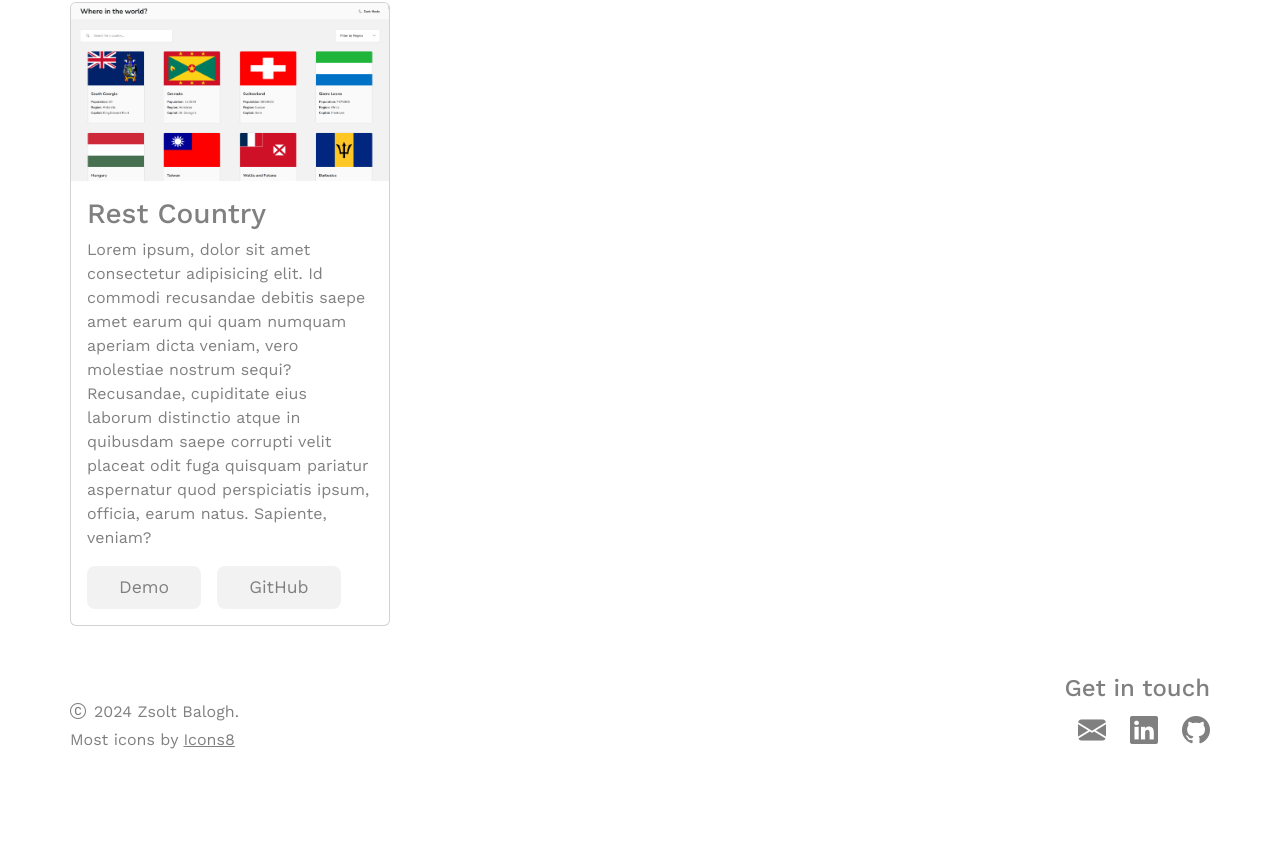
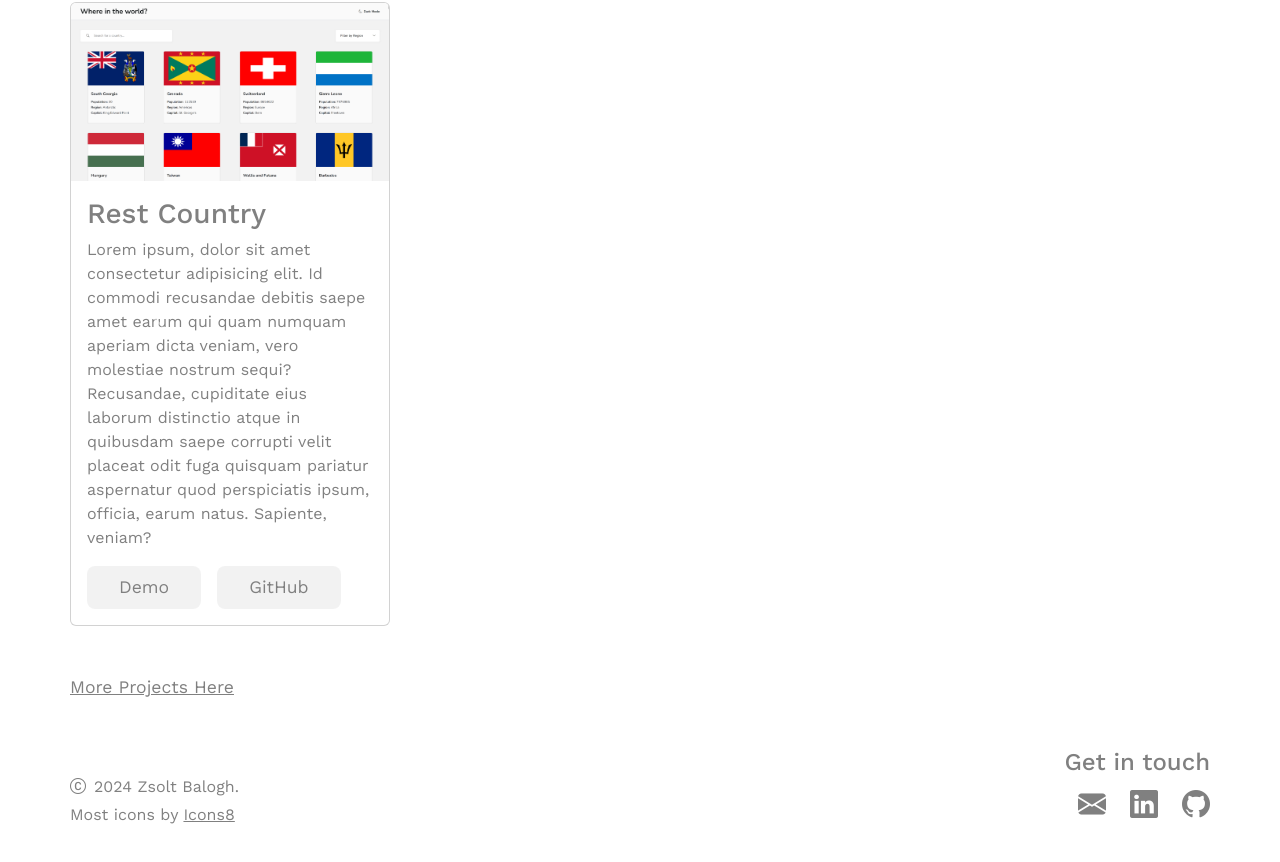
Before and after one commit to zsolt270/Portfolio, a React (Vite) app: page / in a window 1280 px wide. Shown: the part 932-1794 px from the top of the page. Before the commit the page ends 1732 px from the top, so only its background shows below. Built offline with nearby package versions, Linux system fonts and the light colour scheme.

Commit message:
carasoul

```diff
--- a/src/components/sections/ProjectsSection.tsx
+++ b/src/components/sections/ProjectsSection.tsx
@@ -1,19 +1,27 @@
 import { useContext } from "react";
 import { LanguageContext } from "../../services/providers/languageContext";
+import { ThemeContext } from "../../services/providers/themeContext";
 import SectionTitle from "../ui/SectionTitle";
 import Carousel from "../ui/Carousel";
 
 export default function ProjectsSection() {
 	const languageContext = useContext(LanguageContext);
+	const themeContext = useContext(ThemeContext);
 	return (
-		<>
+		<div className=''>
 			<SectionTitle
 				title={
 					languageContext?.language === "HU" ? "Projekteim" : "My Projects"
 				}
 			/>
 			<Carousel />
-			{/* <h3>for more click here</h3> */}
-		</>
+			<a
+				target='_blank'
+				href='https://github.com/zsolt270'
+			>
+				<span className={`text-decoration-underline`}>More Projects Here</span>{" "}
+				{/* <i className='bi bi-box-arrow-up-right'></i> */}
+			</a>
+		</div>
 	);
 }
--- a/src/components/ui/Carousel.tsx
+++ b/src/components/ui/Carousel.tsx
@@ -1,4 +1,5 @@
 import CarouselCard from "./CarouselCard";
+import style from "./css.modules/Carousel.module.css";
 import restcountry from "../../assets/projects/restcountry.png";
 import todoapp from "../../assets/projects/todoapp.png";
 import piano from "../../assets/projects/piano.png";
@@ -8,10 +9,73 @@ import portfolio from "../../assets/projects/portfolio.png";
 export default function Carousel() {
 	return (
 		<>
-			<CarouselCard
-				src={restcountry}
-				title={"Rest Country"}
-			/>
+			<div
+				id='carouselExample'
+				className='carousel slide mb-5'
+			>
+				<div className='carousel-inner'>
+					<div className='carousel-item active'>
+						<CarouselCard
+							src={restcountry}
+							title={"Rest Country"}
+						/>
+					</div>
+					<div className='carousel-item'>
+						<CarouselCard
+							src={todoapp}
+							title={"Todo App"}
+						/>
+					</div>
+					<div className='carousel-item'>
+						<CarouselCard
+							src={piano}
+							title={"Coloured-Piano"}
+						/>
+					</div>
+					<div className='carousel-item'>
+						<CarouselCard
+							src={loopstudios}
+							title={"LoopStudios"}
+						/>
+					</div>
+					<div className='carousel-item'>
+						<CarouselCard
+							src={portfolio}
+							title={"Portfolio"}
+						/>
+					</div>
+				</div>
+				<button
+					className='carousel-control-prev'
+					type='button'
+					data-bs-target='#carouselExample'
+					data-bs-slide='prev'
+				>
+					<span
+						className='carousel-control-prev-icon'
+						aria-hidden='true'
+					></span>
+					<span className='visually-hidden'>Previous</span>
+				</button>
+				<button
+					className='carousel-control-next'
+					type='button'
+					data-bs-target='#carouselExample'
+					data-bs-slide='next'
+				>
+					<span
+						className='carousel-control-next-icon'
+						aria-hidden='true'
+					></span>
+					<span className='visually-hidden'>Next</span>
+				</button>
+			</div>
 		</>
 	);
 }
+{
+	/* <CarouselCard
+src={restcountry}
+title={"Rest Country"}
+/> */
+}
--- a/src/components/ui/css.modules/Button.module.css
+++ b/src/components/ui/css.modules/Button.module.css
@@ -11,7 +11,6 @@
 .lightButton,
 .darkButton {
 	text-align: center;
-	min-width: 7rem;
 	padding: 0.5rem 2rem;
 	border-radius: 0.5rem;
 }
@@ -19,7 +18,7 @@
 .lightButton i,
 .darkButton i {
 	position: absolute;
-	bottom: 16%;
+	bottom: 17%;
 	transform: translate(-1rem, 0rem);
 	opacity: 0;
 	transition: all 0.2s ease-out;
--- /dev/null
+++ b/src/components/ui/css.modules/Carousel.module.css
@@ -0,0 +1,14 @@
+.carousel {
+	display: flex;
+	justify-content: center;
+}
+/* .prevIcon {
+	display: block;
+	position: absolute !important;
+	left: -5%;
+	bottom: 50%;
+	z-index: 999;
+}
+.nextIcon {
+	position: absolute !important;
+} */
```
